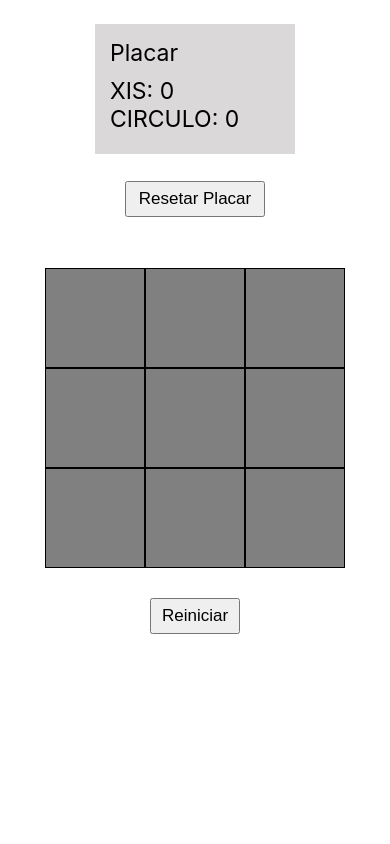
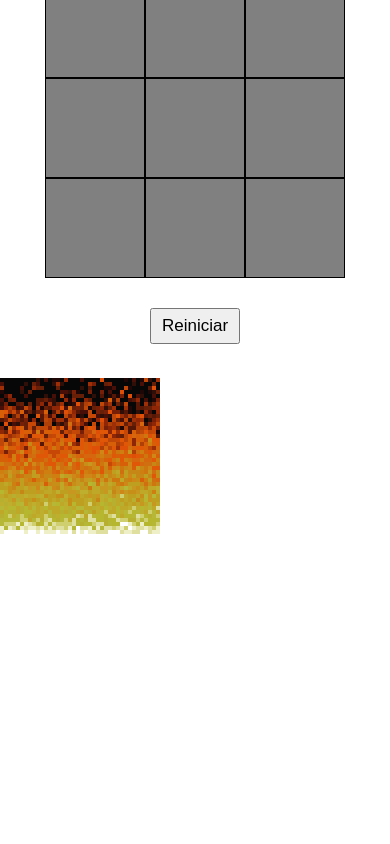
Before and after one commit to lucas4325/Jogo-da-velha, a React (Create React App) app: page / in a window 390 px wide. Shown: the top 844 px of the page. Built offline with nearby package versions, Linux system fonts and the light colour scheme.

Commit message:
fogo do doom

```diff
--- a/src/App.css
+++ b/src/App.css
@@ -76,7 +76,11 @@ button {
   align-items: center;
 }
 
-
+.barraX{
+  width: 120px;
+  border: 2px solid black;
+  position: absolute;
+}
 
 .barraX1 {
   transform: rotate(45deg);
@@ -121,6 +125,16 @@ button {
   margin-top: 10px;
   text-align: left;
   font-size: 30px;
+}
+
+#fireCanvas {
+  display: flex;
+}
+
+.pixel {
+  width: 4px;
+  height: 4px;
+  border: 0;
 }
 
 @media (max-width: 1000px){
@@ -189,7 +203,7 @@ button {
   } */
 
   #alinhar {
-    height: 500px;
+    height: 400px;
     width: 100%;
     /* margin-top: 0px;*/
     justify-content: stretch;
@@ -203,8 +217,8 @@ button {
   }
 
   #placar {
-    width: 170px;
-    height: 230px;
+    width: 200px;
+    height: 220px;
   }
 
   #placar div {
--- a/src/App.tsx
+++ b/src/App.tsx
@@ -3,16 +3,19 @@ import Xis from './components/xis';
 import Circulo from './components/circulo';
 import Vencedor from './components/vencedor';
 import Quadrado from './components/quadrado'
+import Fogos from './components/fogos';
 import Swal, { SweetAlertOptions } from 'sweetalert2'
 import withReactContent from 'sweetalert2-react-content'
 import './App.css';
+import './styles/animations.css'
 
 const MySwal = withReactContent(Swal)
 
 function App() {
   const [ lista, setLista ] = useState<Array<Array<number>>>([[0,0,0],[0,0,0],[0,0,0]])
   const [ jogada, setJogada ] = useState<any>(undefined)
-  const [ bloquear, setBloquear] = useState(false)
+  const [ bloquear, setBloquear] = useState<boolean>(false)
+  const [ openFire, setOpenFire ] = useState<boolean>(false)
   const [ placar, setPlacar ] = useState({xis:0, circulo: 0})
   const reset = [[0,0,0],[0,0,0],[0,0,0]]
   const divRef = useRef<HTMLDivElement | null>(null)
@@ -60,7 +63,7 @@ function App() {
   }
 
   return (
-    <div  className="App" ref={(ref) => divRef.current = ref}>
+    <div key="App" className="App" ref={(ref) => divRef.current = ref}>
       <div id='placarP' className='flexGrow-1'>
         <div id='placar'>
           <div id='placar1'>
@@ -83,7 +86,7 @@ function App() {
                   <div key={`${i}`} id={`${i}`} className='linha'>
                     {e.map((E,I)=>{
                       return (
-                        <Quadrado key={`${i}:${I}`} id={`${i}:${I}`} clicked={(event:any)=>{clicked(event.id)}} nextPlayer={jogada} render={(player:any)=> <Player player={E}/> } />
+                        <Quadrado id={`${i}:${I}`} clicked={(event:any)=>{clicked(event.id)}} nextPlayer={jogada} render={(player:any)=> <Player player={E}/> } />
                       )
                     })}
                   </div>
@@ -94,6 +97,10 @@ function App() {
           <button onClick={resetar}>Reiniciar</button>
         </div>
       </div>
+
+      {true ? <Fogos/> : <>alternativo</>}
+      {/* <div className='fogos'><div/> */}
+      <button onClick={()=>{setOpenFire(true)}} style={{height: '50px', padding: '5px', marginTop: '500px',}}>fogo</button>
     </div>
   );
 }
--- /dev/null
+++ b/src/components/fogos.tsx
@@ -0,0 +1,88 @@
+import { useEffect, useState } from "react"
+
+const Fogos = ()=>{
+  const [ print, setPrint ] = useState<any>()
+  const firePixels: any[] = []
+  const fireWidth: number = 40
+  const fireHeight: number = 40
+  const fireColorsPalette = [{ "r": 7, "g": 7, "b": 7 }, { "r": 31, "g": 7, "b": 7 }, { "r": 47, "g": 15, "b": 7 }, { "r": 71, "g": 15, "b": 7 }, { "r": 87, "g": 23, "b": 7 }, { "r": 103, "g": 31, "b": 7 }, { "r": 119, "g": 31, "b": 7 }, { "r": 143, "g": 39, "b": 7 }, { "r": 159, "g": 47, "b": 7 }, { "r": 175, "g": 63, "b": 7 }, { "r": 191, "g": 71, "b": 7 }, { "r": 199, "g": 71, "b": 7 }, { "r": 223, "g": 79, "b": 7 }, { "r": 223, "g": 87, "b": 7 }, { "r": 223, "g": 87, "b": 7 }, { "r": 215, "g": 95, "b": 7 }, { "r": 215, "g": 95, "b": 7 }, { "r": 215, "g": 103, "b": 15 }, { "r": 207, "g": 111, "b": 15 }, { "r": 207, "g": 119, "b": 15 }, { "r": 207, "g": 127, "b": 15 }, { "r": 207, "g": 135, "b": 23 }, { "r": 199, "g": 135, "b": 23 }, { "r": 199, "g": 143, "b": 23 }, { "r": 199, "g": 151, "b": 31 }, { "r": 191, "g": 159, "b": 31 }, { "r": 191, "g": 159, "b": 31 }, { "r": 191, "g": 167, "b": 39 }, { "r": 191, "g": 167, "b": 39 }, { "r": 191, "g": 175, "b": 47 }, { "r": 183, "g": 175, "b": 47 }, { "r": 183, "g": 183, "b": 47 }, { "r": 183, "g": 183, "b": 55 }, { "r": 207, "g": 207, "b": 111 }, { "r": 223, "g": 223, "b": 159 }, { "r": 239, "g": 239, "b": 199 }, { "r": 255, "g": 255, "b": 255 }]
+
+  const start = ():any=> {
+    createFireDataStructure()
+    createFireSource()
+    setPrint(renderFire())
+
+    setInterval(calculateFirePropagation, 50)
+  }
+
+  const createFireDataStructure = ()=> {
+    for (let i=0; i<fireHeight; i++){
+      firePixels[i] = []
+      for (let j=0; j<fireWidth; j++){
+        firePixels[i][j] = 0
+      }
+    }
+  }
+
+  const calculateFirePropagation = ()=>{
+    for (let i = 0; i < fireHeight; i++){
+      for (let j = 0; j < fireWidth; j++){
+        let decay = Math.floor(Math.random() * 3)
+
+        const belowPixelIndex = firePixels[j][i]
+
+        if (firePixels.length - 1 === j && belowPixelIndex >= 36) {
+
+        } else{
+          firePixels[j][i] = firePixels[j+1][i] - decay> 0 ? firePixels[j+1][i] - decay : 0
+        }
+      }
+    }
+
+    setPrint(renderFire())
+  }
+
+  const createFireSource = ()=>{
+    for (let c=0; c <=fireWidth; c++){
+      for (let i=0; i < fireWidth; i++){
+        firePixels[fireHeight-1][i] = 36
+      }
+    }
+  }
+
+  const renderFire = ():any =>{
+    const debug = false
+
+      return firePixels.map((e, i)=>{
+        return (
+          <div key={`${i}`} id={`${i}`} style={{display: 'flex'}}>
+            {
+              firePixels[i].map((E:any,I:number) =>{
+                if (debug) {
+                  return <div key={`${I}`} id={`${I}`} className="firePixels"><div key={`i${I}`} id={`i${I}`} className="pixel-index">{i}{I}</div><div key={`e${I}`} id={`e${I}`} style={{marginTop:'25%'}}>{E}</div></div>
+                } else {
+                  const color = fireColorsPalette[E]
+                  const colorString = `${color.r},${color.g},${color.b}`
+                  return <div key={`${I}`} id={`${I}`} className="pixel" style={{backgroundColor: `rgb(${colorString})`}}></div>
+                }
+              })
+            }
+          </div>
+        )
+      })
+
+  }
+
+  useEffect(()=>{
+    start()
+  }, [])
+  return (
+    <div id="fireCanvas" style={{display: 'flex', flexDirection: 'column'}}>
+      {
+        print
+      }
+    </div>
+  )
+}
+
+export default Fogos
--- a/src/components/quadrado.tsx
+++ b/src/components/quadrado.tsx
@@ -1,10 +1,10 @@
 // import { useState } from "react"
 
 const Quadrado = (props:any):any=>{
-  const { id, key, clicked, render, nextPlayer} = props
+  const { id, clicked, render, nextPlayer} = props
 
   return(
-    <div id={id} key={key} onClick={(event:any)=>{clicked(event.currentTarget)}} className="quadrados">{render(nextPlayer)}</div>
+    <div id={id} key={id} onClick={(event:any)=>{clicked(event.currentTarget)}} className="quadrados">{render(nextPlayer)}</div>
   )
 }
 
--- /dev/null
+++ b/src/styles/animations.css
@@ -0,0 +1,41 @@
+.fogos {
+  position: absolute;
+  right: 50%;
+  bottom: 0px;
+  /* margin-left: 50%; */
+  align-self: flex-end;
+  width: 10px;
+  height: 10px;
+  background-color: rgb(180, 20, 20);
+  animation-duration: 2s;
+  animation-name: fogos;
+}
+
+.firePixels {
+  width: 50px;
+  height: 50px;
+  border: 1px solid #000;
+  text-align: center;
+  font-family: monospace;
+  font-size: 18px;
+  position: relative;
+}
+
+.pixel-index {
+  font-size: 10px;
+  display: inline-block;
+  position: absolute;
+  top: 2px;
+  right: 2px;
+  color: #999;
+}
+
+/* @keyframes fogos{
+  from {
+    margin-bottom: 0%;
+  }
+
+  to {
+    margin-bottom: 40%;
+  }
+} */
```
